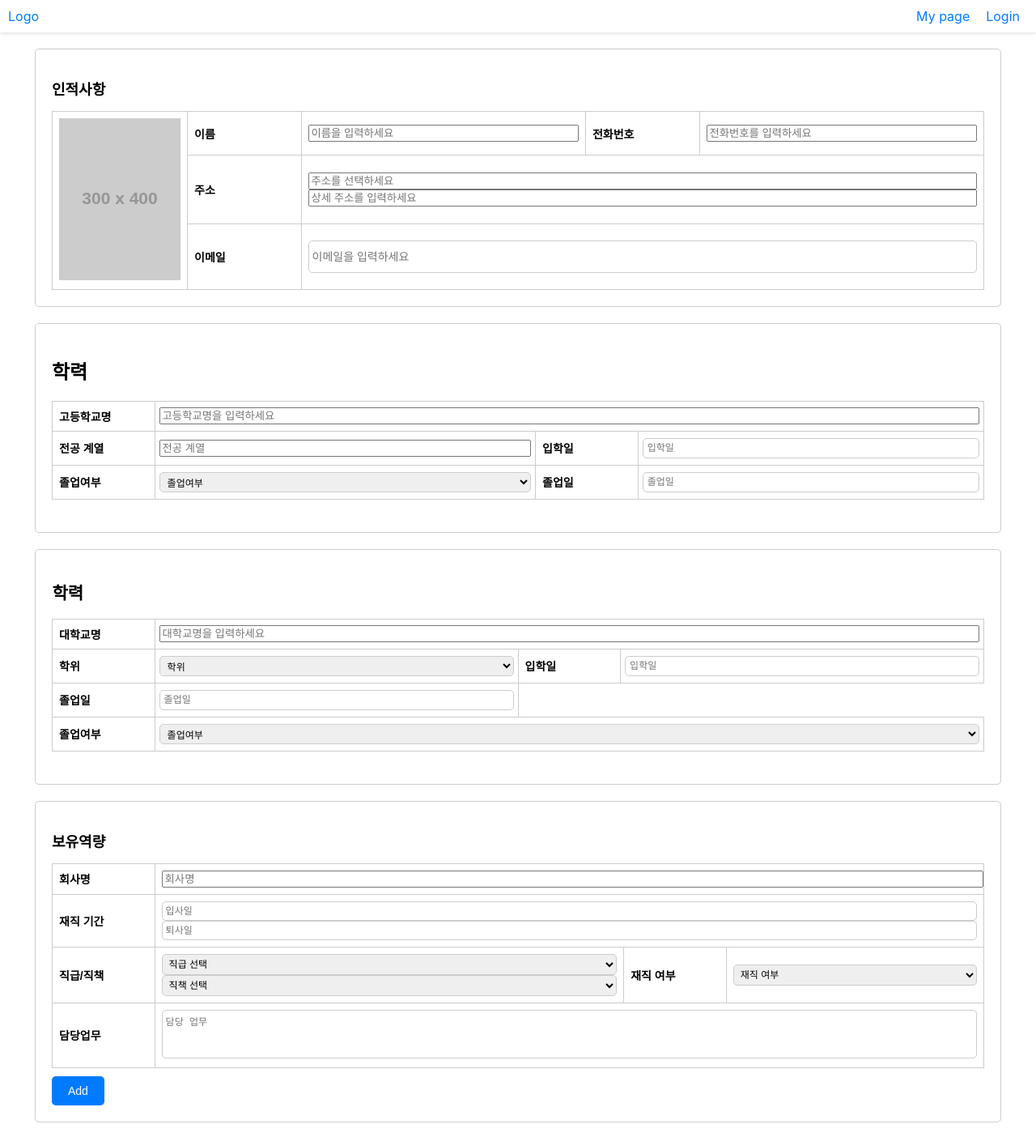
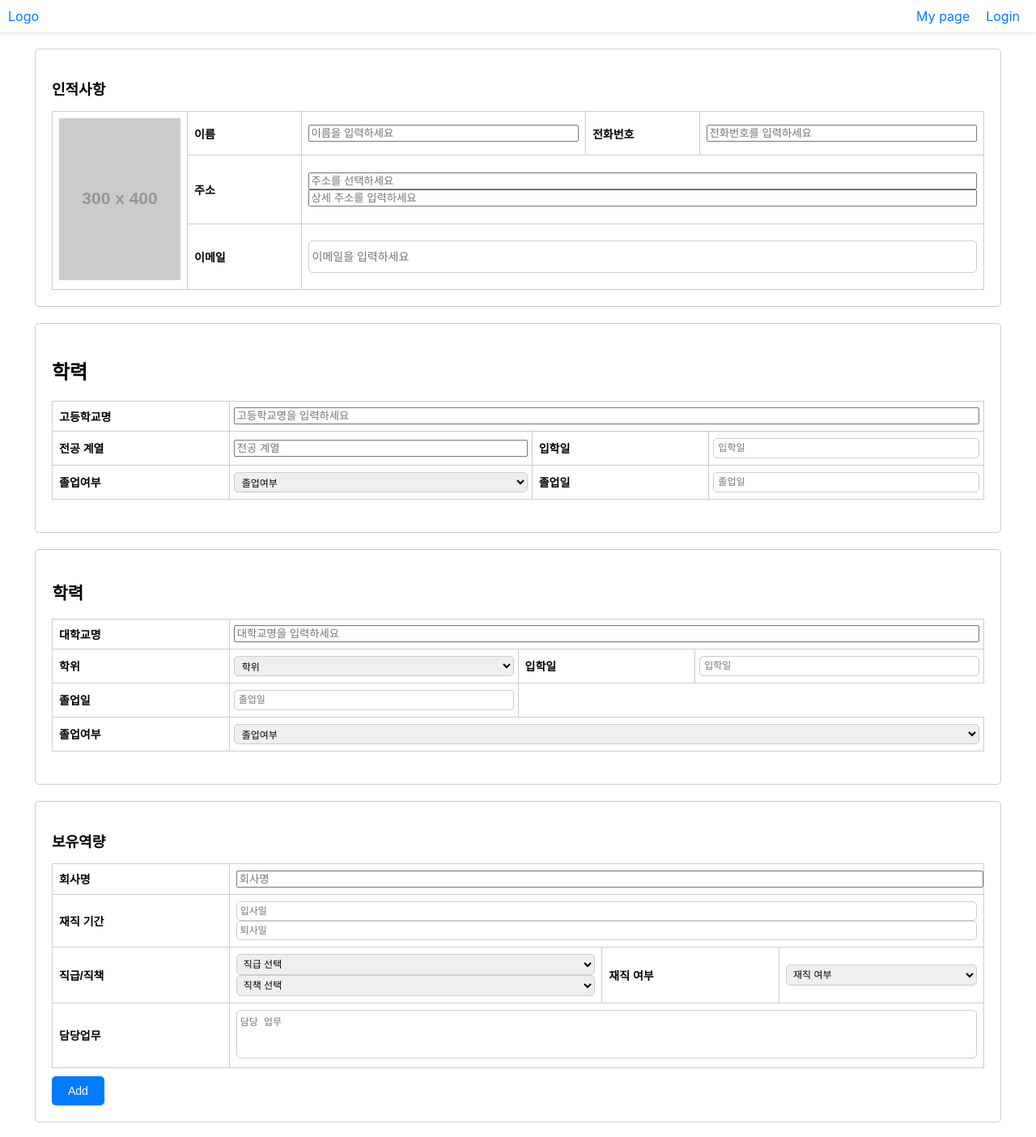
Before and after one commit to jeauk/react-resume, a React (Create React App) app: page /resume in a window 1280 px wide. Shown: the top 1404 px of the page at 81% size. Built offline with nearby package versions, Linux system fonts and the light colour scheme.

Commit message:
css 진짜 최종

```diff
--- a/src/components/CertificationForm.css
+++ b/src/components/CertificationForm.css
@@ -25,7 +25,7 @@
   }
 
   .certificationForm th {
-    width: 11%;
+    width: 19%;
     padding: 8px; /* 패딩 축소 */
     border: 1px solid #ccc;
     text-align: left;
--- a/src/components/EducationForm.css
+++ b/src/components/EducationForm.css
@@ -23,7 +23,7 @@
 }
 
 .educationForm th {
-  width: 11%;
+  width: 19%;
   padding: 8px; /* 패딩 축소 */
   border: 1px solid #ccc;
   text-align: left;
--- a/src/components/ExperienceForm.css
+++ b/src/components/ExperienceForm.css
@@ -27,7 +27,7 @@
 }
 
 .experienceForm th {
-  width: 11%;
+  width: 19%;
   padding: 8px; /* 패딩 축소 */
   border: 1px solid #ccc;
   text-align: left;
--- a/src/components/HighSchoolForm.css
+++ b/src/components/HighSchoolForm.css
@@ -23,7 +23,7 @@
 }
 
 .highSchoolForm th {
-  width: 11%;
+  width: 19%;
   padding: 8px; /* 패딩 축소 */
   border: 1px solid #ccc;
   text-align: left;
```
